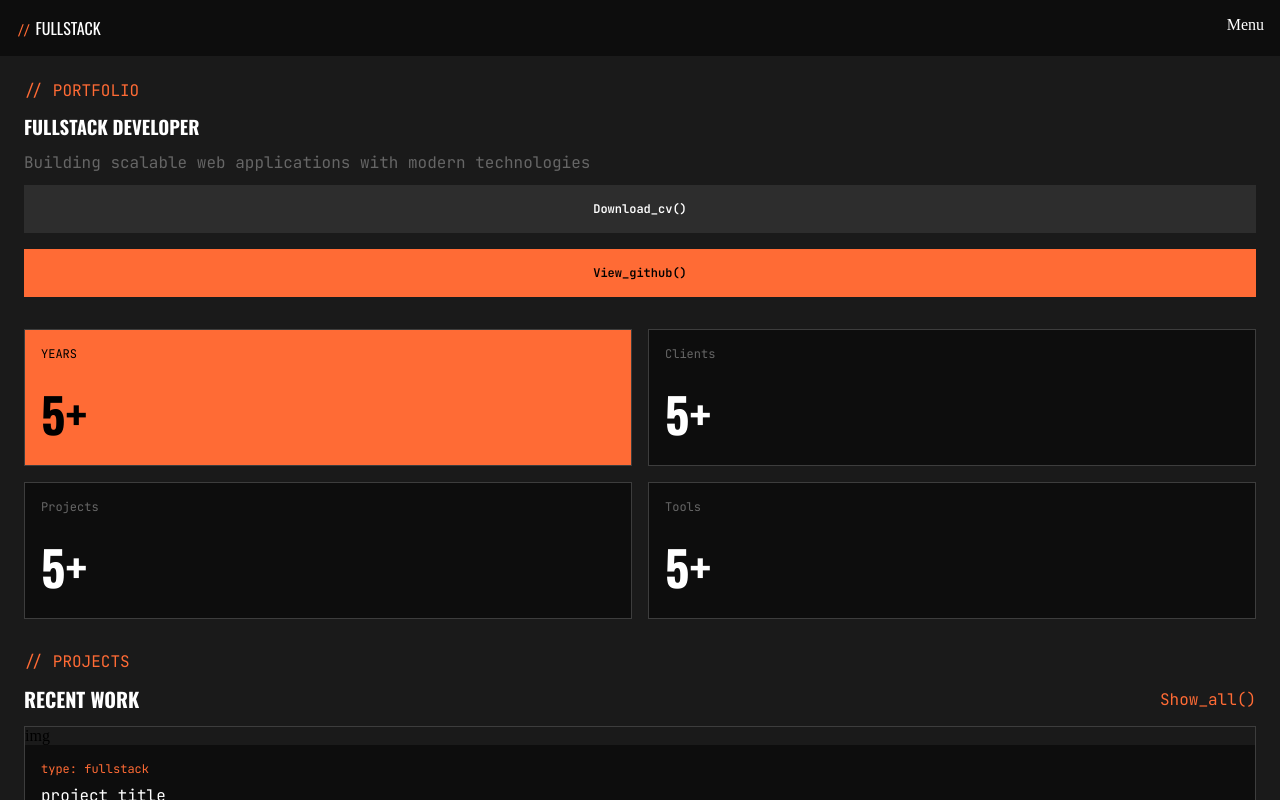
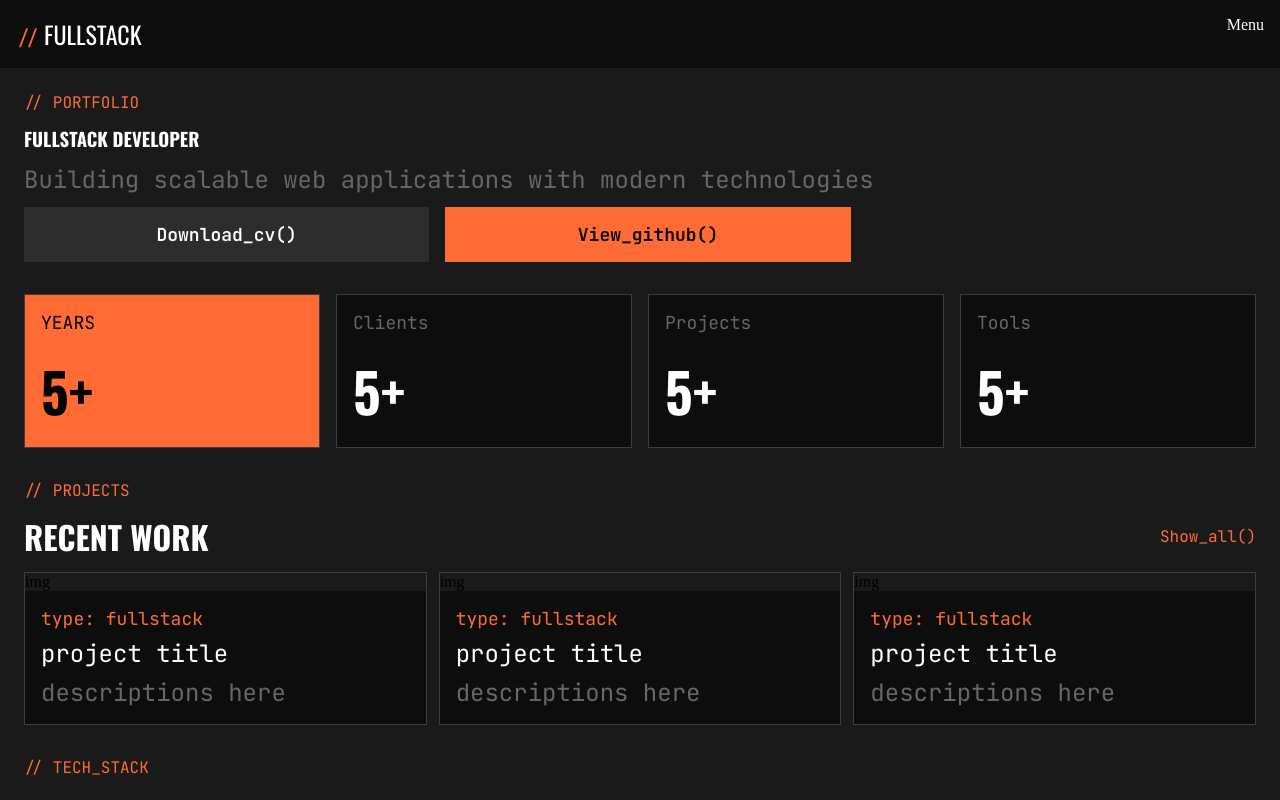
Before and after one commit to Ismael-devTR/fullstack-portfolio, a React (Vite) app: page / in a window 1280 px wide. Shown: the top 800 px of the page. Built offline with nearby package versions, Linux system fonts and the light colour scheme.

Commit message:
adding clam on font tokens

```diff
--- a/src/App.css
+++ b/src/App.css
@@ -297,7 +297,37 @@ body {
     display: flex;
 }
 
-.contact{
+.contact {
     display: flex;
     flex-direction: column;
 }
+
+@media (min-width: 578px) {
+    .btn-container {
+        display: flex;
+        flex-direction: row;
+    }
+
+    .button-site {
+        flex: 0 1 calc((100% - var(--space-6)) / 3);
+        padding: var(--space-6);
+    }
+
+    .metrics-container {
+        flex: 1 1;
+        flex-wrap: nowrap;
+    }
+
+    .card-container {
+        flex-direction: row;
+    }
+
+    .card {
+        flex: 1 1;
+        display: flex;
+    }
+
+    .contact>.button-site:last-child {
+        display: none;
+    }
+}
--- a/src/App.tsx
+++ b/src/App.tsx
@@ -29,18 +29,24 @@ function App() {
   const techStack = ["React", "TS", "Node", "SQL"]
 
   const projects: ProjectCardProps[] = [
-   {
+    {
       img: "img",
 
       type: "fullstack",
       title: "project title",
       description: "descriptions here"
-   }, {
+    }, {
       img: "img",
       type: "fullstack",
       title: "project title",
       description: "descriptions here"
-   }
+    }
+    , {
+      img: "img",
+      type: "fullstack",
+      title: "project title",
+      description: "descriptions here"
+    }
   ]
 
   return (
--- a/src/index.css
+++ b/src/index.css
@@ -21,17 +21,18 @@
   /* font families */
   --font-display: "Oswald";
   --font-mono: "JetBrains Mono";
-  /* font sizes */
-  --font-size-5xl: 3rem; /* 48px */
-  --font-size-4xl: 2.5rem; /* 40px */
-  --font-size-3xl: 1.5rem; /* 24px */
-  --font-size-2xl: 1.25rem; /* 20px */
-  --font-size-xl: 1rem; /* 16px */
-  --font-size-lg: 0.81rem; /* 13px */
-  --font-size-base: 0.75rem; /* 12px */
-  --font-size-md: 0.69rem; /* 11px */
-  --font-size-sm: 0.63rem; /* 10px */
-  --font-size-xs: 0.56rem; /* 9px */
+
+  /* fluid font sizes - DRAMATIC scaling from mobile (375px) to desktop (1024px) */
+  --font-size-5xl: clamp(2rem, 1.4221rem + 2.4654vw, 3.5rem); /* 32px -> 56px */
+  --font-size-4xl: clamp(1.75rem, 1.1721rem + 2.4654vw, 3rem); /* 28px -> 48px */
+  --font-size-3xl: clamp(1.25rem, 0.4375rem + 3.4722vw, 2.5rem); /* 20px -> 40px */
+  --font-size-2xl: clamp(1rem, 0.3077rem + 2.9551vw, 2rem); /* 16px -> 32px */
+  --font-size-xl: clamp(0.875rem, 0.2971rem + 2.4654vw, 1.5rem); /* 14px -> 24px */
+  --font-size-lg: clamp(0.75rem, 0.3654rem + 1.6410vw, 1.25rem); /* 12px -> 20px */
+  --font-size-base: clamp(0.7rem, 0.3721rem + 1.3987vw, 1.125rem); /* 11px -> 18px */
+  --font-size-md: clamp(0.65rem, 0.3375rem + 1.3344vw, 1rem); /* 10px -> 16px */
+  --font-size-sm: clamp(0.6rem, 0.3029rem + 1.2679vw, 0.875rem); /* 10px -> 14px */
+  --font-size-xs: clamp(0.56rem, 0.2683rem + 1.2455vw, 0.8125rem); /* 9px -> 13px */
 
 
   /* SPACING SYSTEM */
```
